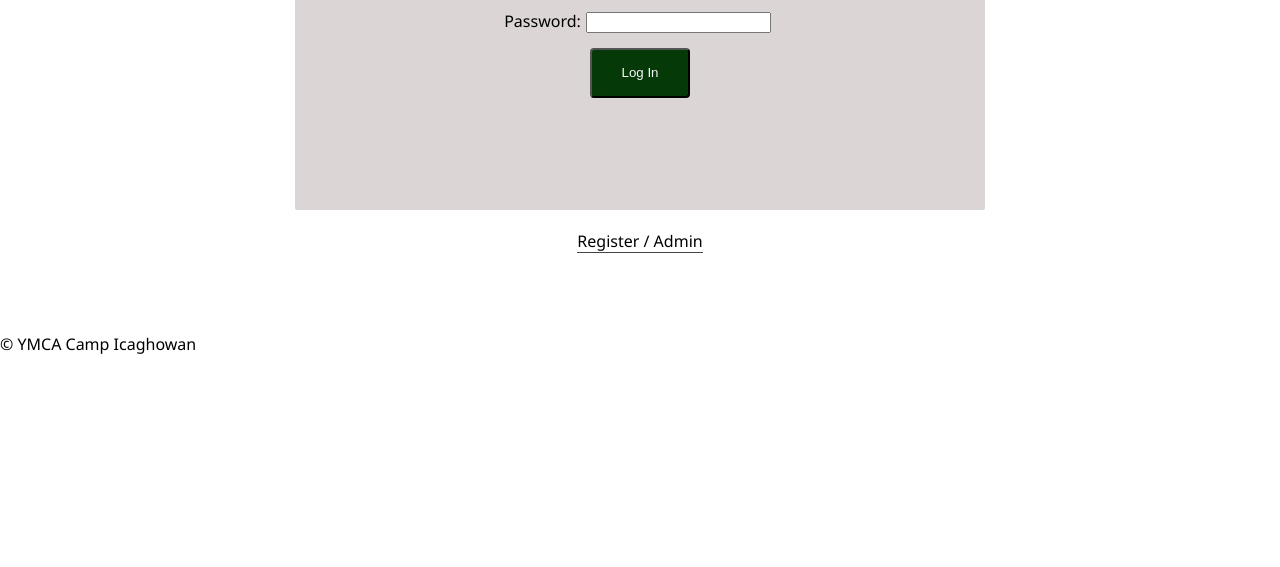
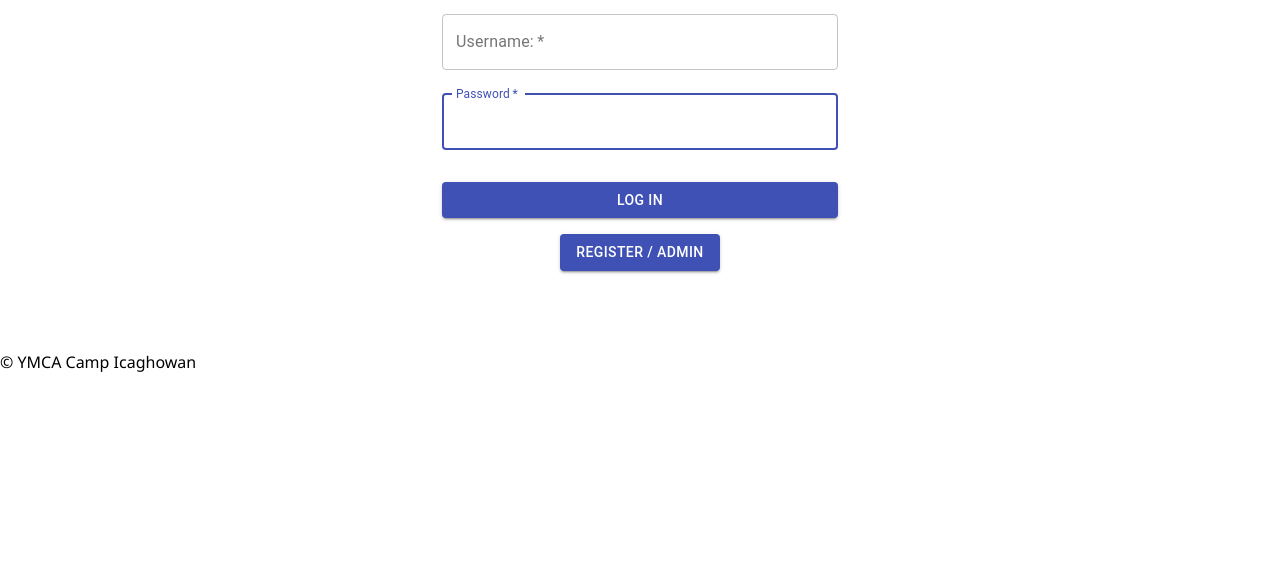
Before and after one commit to kylengreene/prime-solo-project-master, a React app: page /#/aws in a window 1280 px wide. Shown: the part 233-800 px from the top of the page. Built offline with nearby package versions, Linux system fonts and the light colour scheme; some packages are replaced by stand-ins of ours; no server answers; what export-to-csv would draw is missing.

Commit message:
converted log in page to material ui. Im in love

```diff
--- a/package.json
+++ b/package.json
@@ -5,6 +5,7 @@
   "proxy": "http://localhost:5000",
   "dependencies": {
     "@brainhubeu/react-carousel": "^1.13.19",
+    "@material-ui/core": "^4.9.8",
     "aws-sdk": "^2.648.0",
     "axios": "^0.19.0",
     "bcryptjs": "^2.4.3",
--- a/src/components/AlumniProfile/AlumniProfile.js
+++ b/src/components/AlumniProfile/AlumniProfile.js
@@ -27,7 +27,7 @@ class AlumniProfile extends Component {
         return (
             <>
 
-                {this.props.userInfo &&
+                {this.props.search.url &&
                     <div>
                         <h2>First Name: {this.props.search.firstName}</h2>
                         <h2>Last Name: {this.props.search.lastName}</h2>
@@ -43,8 +43,9 @@ class AlumniProfile extends Component {
                         <h2>Would you like to be on our News list?: {this.props.search.newsList}</h2>
                         <h2>Are you willing to be contacted by camp?: {this.props.search.willingToBeContacted}</h2>
                     </div>
+    }
+                <div> <img src={this.props.search.url} /></div>
 
-                }
                 <button onClick={this.takeMeBack}>Back To Search Results</button>
             </>
         )
--- a/src/components/App/App.css
+++ b/src/components/App/App.css
@@ -21,7 +21,7 @@ body {
 .logInForm {
     background-color: #dbd5d5;
     width: 50%;
-    height: 300px;
+    height: auto;
     margin: 20px auto;
     padding: 25px;
     border-radius: 2px;
--- a/src/components/LoginPage/LoginPage.js
+++ b/src/components/LoginPage/LoginPage.js
@@ -1,7 +1,41 @@
 import React, { Component } from 'react';
 import { connect } from 'react-redux';
+import Button from '@material-ui/core/Button';
+import CssBaseline from '@material-ui/core/CssBaseline';
+import TextField from '@material-ui/core/TextField';
+import FormControlLabel from '@material-ui/core/FormControlLabel';
+import Checkbox from '@material-ui/core/Checkbox';
+import Link from '@material-ui/core/Link';
+import Grid from '@material-ui/core/Grid';
+import Box from '@material-ui/core/Box';
+import Typography from '@material-ui/core/Typography';
+import { withStyles } from "@material-ui/core/styles";
+import Container from '@material-ui/core/Container';
+
+const styles = theme => ({
+  paper: {
+    marginTop: theme.spacing(8),
+    display: 'flex',
+    flexDirection: 'column',
+    alignItems: 'center',
+  },
+  avatar: {
+    margin: theme.spacing(1),
+    backgroundColor: theme.palette.secondary.main,
+  },
+  form: {
+    width: '100%', // Fix IE 11 issue.
+    marginTop: theme.spacing(1),
+  },
+  submit: {
+    margin: theme.spacing(3, 0, 2),
+  },
+
+});
+
 
 class LoginPage extends Component {
+
   state = {
     username: '',
     password: '',
@@ -36,8 +70,10 @@ class LoginPage extends Component {
   }
 
   render() {
+     const { classes } = this.props;
     return (
-      <div>
+      <Container component="main" maxWidth="xs">
+      <div className={classes.paper}>
         {this.props.errors.loginMessage && (
           <h2
             className="alert"
@@ -46,49 +82,63 @@ class LoginPage extends Component {
             {this.props.errors.loginMessage}
           </h2>
         )}
-        <form className="logInForm" onSubmit={this.login}>
+        <form className={classes.form} noValidate onSubmit={this.login}>
           <h1>Login</h1>
           <div>
-            <label htmlFor="username">
-              Username:
-              <input
-                type="text"
+            <TextField
+              variant="outlined"
+              margin="normal"
+              required
+              fullWidth
+              id="username"
+              label="Username:"
               name="username"
+              autoComplete="email"
+              autoFocus
               value={this.state.username}
               onChange={this.handleInputChangeFor('username')}
             />
-            </label>
           </div>
           <div>
-            <label htmlFor="password">
-              Password:
-              <input
-                type="password"
+            <TextField
+              variant="outlined"
+              margin="normal"
+              required
+              fullWidth
+              id="password"
+              label="Password"
               name="password"
+              autoComplete="password"
+              autoFocus
               value={this.state.password}
               onChange={this.handleInputChangeFor('password')}
             />
-            </label>
+
           </div>
           <div>
-            <input
-              className="log-in"
+            <Button variant="contained" color="primary"
+                className={classes.submit}
+                fullWidth
+                variant="contained"
               type="submit"
               name="submit"
               value="Log In"
-            />
+            >
+              Log In
+              </Button>
           </div>
         </form>
         <center>
-          <button
+          <Button variant="contained" color="primary"
             type="button"
             className="link-button"
             onClick={() => {this.props.dispatch({type: 'SET_TO_REGISTER_MODE'})}}
           >
             Register / Admin
-          </button>
+          </Button>
         </center>
       </div>
+      </Container>
     );
   }
 }
@@ -101,4 +151,5 @@ const mapStateToProps = state => ({
   user: state.user
 });
 
-export default connect(mapStateToProps)(LoginPage);
+
+export default connect(mapStateToProps)(withStyles(styles)(LoginPage));
```
Lines whose indentation alone changed are shown as unchanged.
